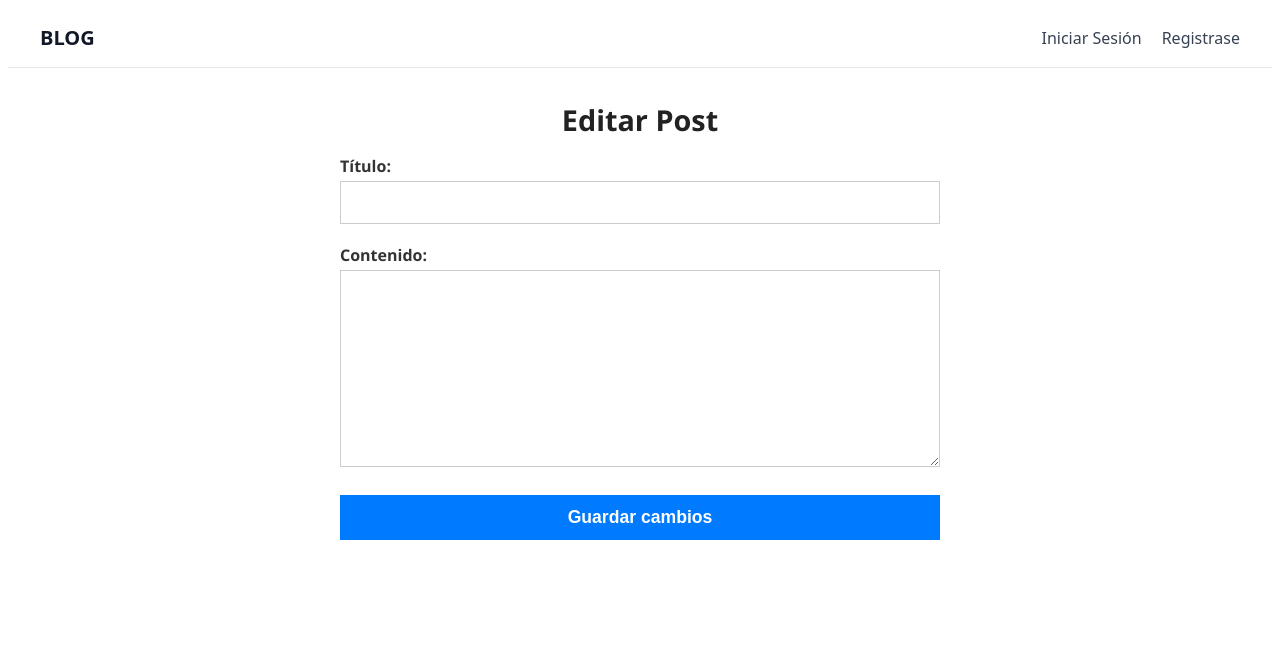
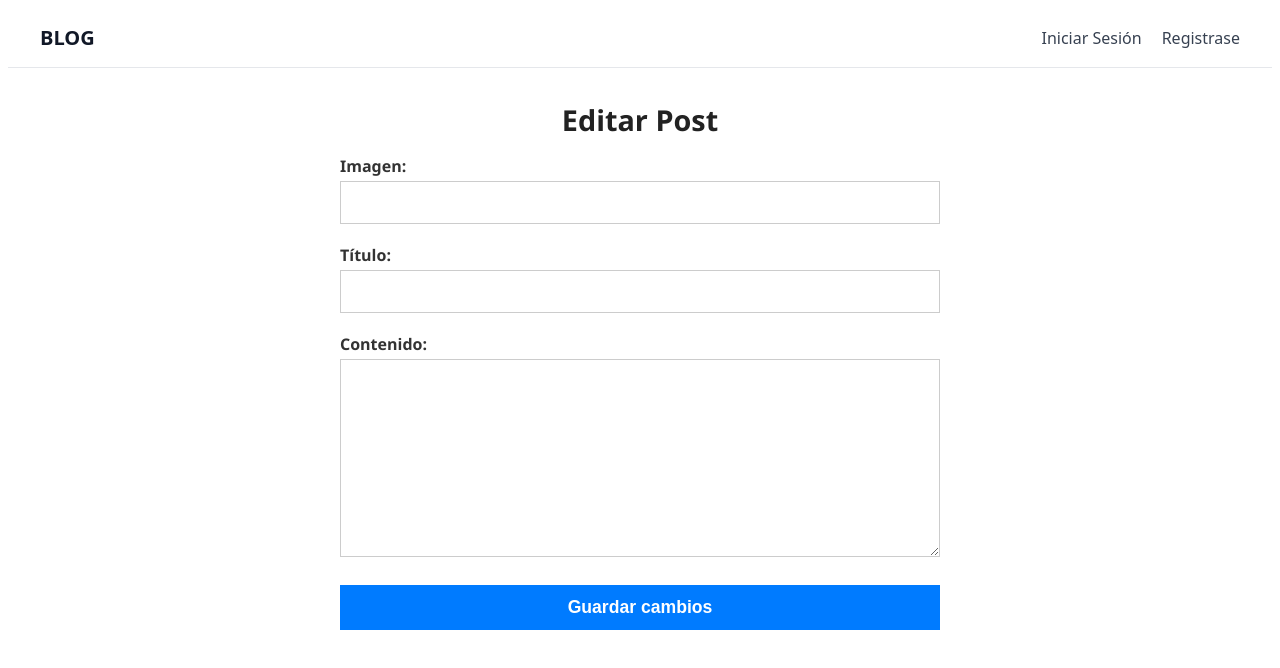
Before and after one commit to ameliaHub/blog-api-demo, a React (Vite) app in the folder blog-public/: page /admin/edit/1 in a window 1280 px wide. Shown: the top 668 px of the page. Built offline with nearby package versions, Linux system fonts and the light colour scheme; no server answers.

Commit message:
Añadida imagen en editar post

```diff
--- a/blog-public/src/components/EditPost/EditPost.jsx
+++ b/blog-public/src/components/EditPost/EditPost.jsx
@@ -10,6 +10,7 @@ export default function EditPost() {
 
   const [title, setTitle] = useState("");
   const [content, setContent] = useState("");
+  const [image, setImage] = useState(null);
 
   // Cargar los datos del post al montar
   useEffect(() => {
@@ -18,6 +19,7 @@ export default function EditPost() {
       .then((data) => {
         setTitle(data.post.title);
         setContent(data.post.content);
+        setImage(data.post.image);
       })
       .catch((err) => console.error("Error al cargar el post:", err));
   }, [id]);
@@ -31,7 +33,7 @@ export default function EditPost() {
         "Content-Type": "application/json",
       },
       credentials: "include",
-      body: JSON.stringify({ title, content }),
+      body: JSON.stringify({ title, content, image }),
     })
       .then((res) => {
         if (res.ok) {
@@ -48,6 +50,16 @@ export default function EditPost() {
     <div className={styles.container}>
       <h2 className={styles.title}>Editar Post</h2>
       <form onSubmit={handleSubmit} className={styles.form}>
+        <div className={styles.inputGroup}>
+          <label className={styles.inputLabel}>Imagen:</label>
+          <input
+            type="text"
+            value={image}
+            onChange={(e) => setImage(e.target.value)}
+            required
+            className={styles.inputField}
+          />
+        </div>
         <div className={styles.inputGroup}>
           <label className={styles.inputLabel}>Título:</label>
           <input
```
